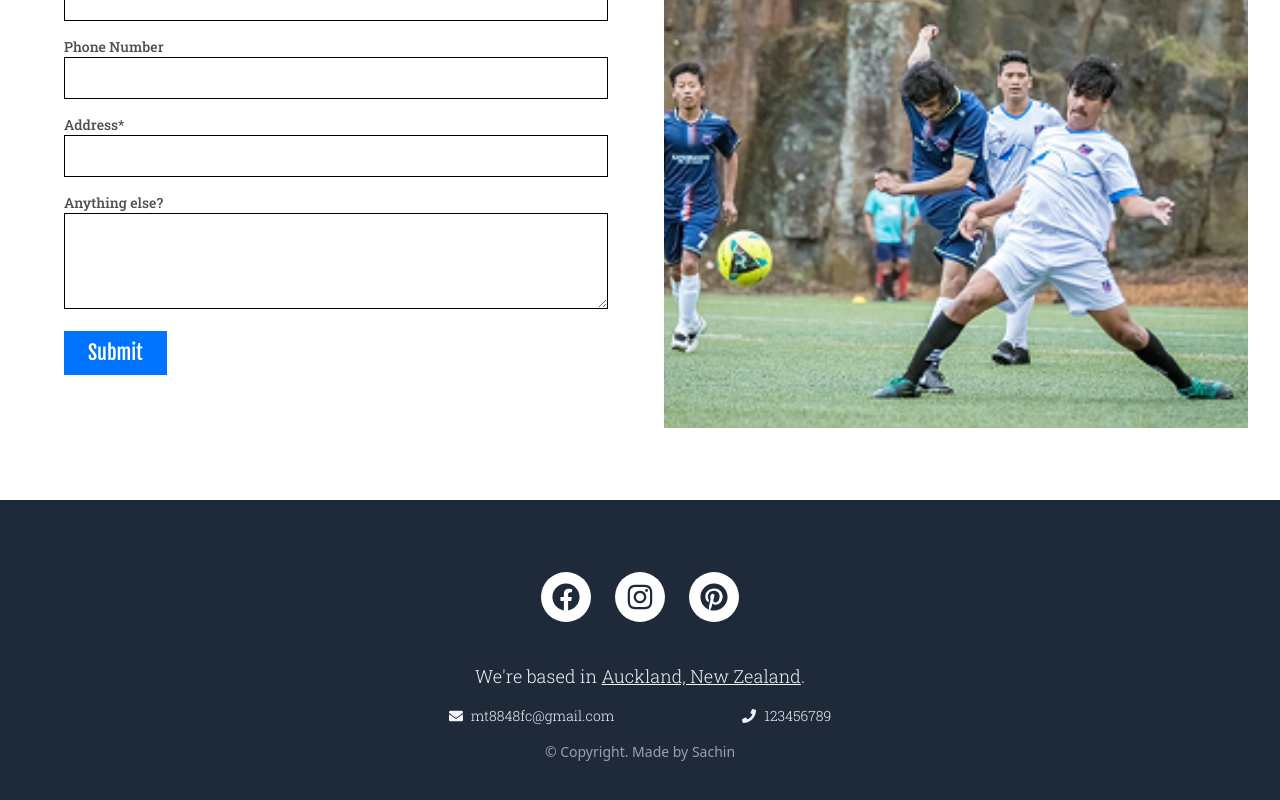
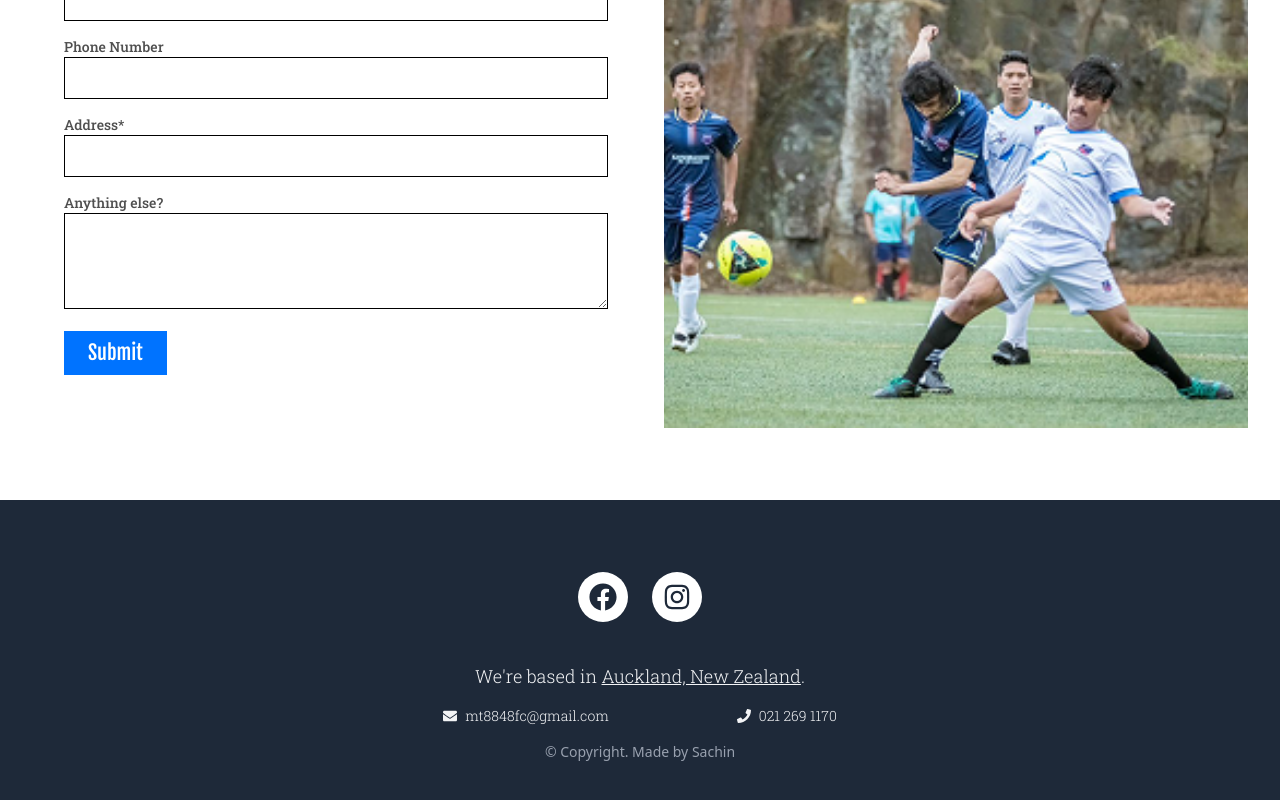
Before and after one commit to sachinstha9/Mt-8848-FC-website, a Next.js app: page / in a window 1280 px wide. Shown: the part 4643-5443 px from the top of the page. Built offline with nearby package versions, Linux system fonts and the light colour scheme.

Commit message:
some footer changes

```diff
--- a/src/app/components/Footer.tsx
+++ b/src/app/components/Footer.tsx
@@ -14,22 +14,16 @@ export default function Footer() {
       {/* Social Media Icons */}
       <div className="flex justify-center space-x-4 sm:space-x-6 mb-4">
         <Link
-          href="#"
+          href="https://www.facebook.com/profile.php?id=100089657247479"
           className="text-gray-800 flex justify-center items-center w-[40px] h-[40px] sm:w-[50px] sm:h-[50px] rounded-full bg-white hover:bg-gray-200 transition-colors"
         >
           <FaFacebook size={24} className="sm:w-7 sm:h-7" />
         </Link>
         <Link
-          href="#"
+          href="https://www.instagram.com/mt.8848_youth_club/"
           className="text-gray-800 flex justify-center items-center w-[40px] h-[40px] sm:w-[50px] sm:h-[50px] rounded-full bg-white hover:bg-gray-200 transition-colors"
         >
           <FaInstagram size={24} className="sm:w-7 sm:h-7" />
-        </Link>
-        <Link
-          href="#"
-          className="text-gray-800 flex justify-center items-center w-[40px] h-[40px] sm:w-[50px] sm:h-[50px] rounded-full bg-white hover:bg-gray-200 transition-colors"
-        >
-          <FaPinterest size={24} className="sm:w-7 sm:h-7" />
         </Link>
       </div>
 
@@ -48,7 +42,7 @@ export default function Footer() {
 
           <div className="flex items-center space-x-2">
             <FaPhone />
-            <span>123456789</span>
+            <span>021 269 1170</span>
           </div>
         </div>
       </div>
```
